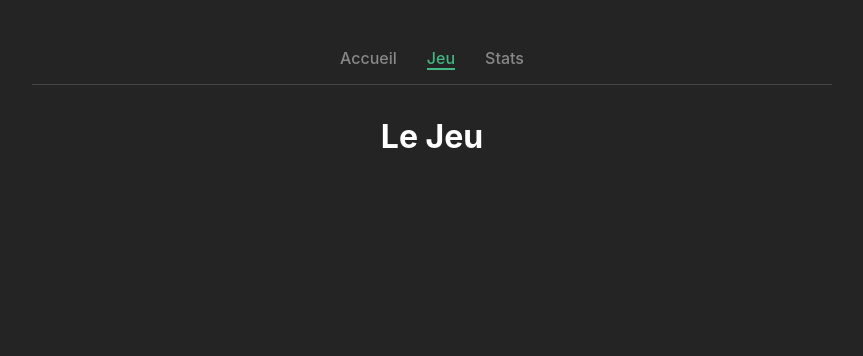
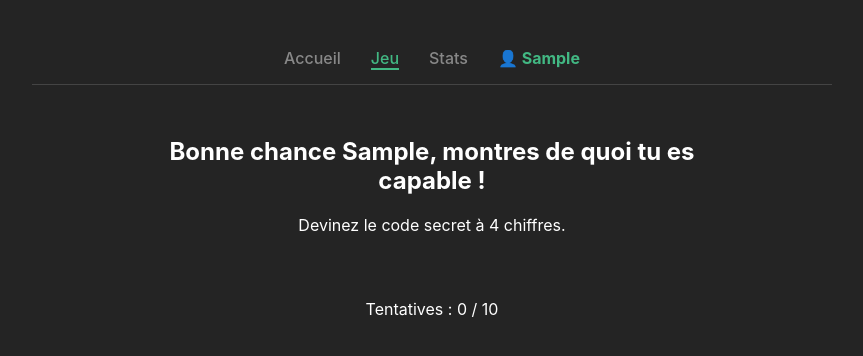
Before and after one commit to Vivienhrm/CodeBreaker-Vue3-Composition, a Vue app: page /home in a window 1280 px wide. Both pictures are taken after typing "Sample" into the empty fields and a click on the button "Commencer la partie". Shown: the top 356 px of the page, without its empty margins (208-1071 px from the left). Built offline with nearby package versions, Linux system fonts and the light colour scheme.

Commit message:
Add Game.vue with game logic, state gestion and pseudo injection

```diff
--- a/src/App.vue
+++ b/src/App.vue
@@ -1,4 +1,6 @@
 <script setup>
+import { inject } from 'vue'
+const pseudo = inject('pseudo')
 </script>
 
 <template>
@@ -6,6 +8,7 @@
     <router-link to="/home">Accueil</router-link>
     <router-link to="/game">Jeu</router-link>
     <router-link to="/stats">Stats</router-link>
+    <span v-if="pseudo" class="user-pseudo">👤 {{ pseudo }}</span>
   </nav>
   <main>
     <router-view></router-view>
@@ -53,6 +56,13 @@ nav a.router-link-active {
   border-bottom: 2px solid #42b883;
 }
 
+.user-pseudo {
+  margin-left: auto;
+  font-weight: bold;
+  color: #42b883;
+  padding: 0 15px;
+}
+
 button {
   background-color: #42b883;
   color: white;
--- a/src/services/game.js
+++ b/src/services/game.js
@@ -2,6 +2,9 @@ import { ref } from 'vue'
 
 export function useGame() {
     const code = ref([])
+    const attempts = ref([])
+    const state = ref('playing') // 'playing', 'won', 'lost'
+    const maxAttempts = 10
 
     const generateCode = () => {
         const digits = []
@@ -12,10 +15,50 @@ export function useGame() {
             }
         }
         code.value = digits
+        attempts.value = []
+        state.value = 'playing'
+    }
+
+    const validateAttempt = (userAttempt) => {
+        if (state.value !== 'playing') return
+
+        let wellPlaced = 0
+        let misplaced = 0
+
+        // Clone for comparison
+        const target = [...code.value]
+        const guess = [...userAttempt]
+
+        for (let i = 0; i < target.length; i++) {
+            if (guess[i] === target[i]) {
+                wellPlaced++
+            } else if (target.includes(guess[i])) {
+                misplaced++
+            }
+        }
+
+        const result = {
+            guess: [...userAttempt],
+            wellPlaced,
+            misplaced
+        }
+
+        attempts.value.push(result)
+
+        if (wellPlaced === target.length) {
+            state.value = 'won'
+        } else if (attempts.value.length >= maxAttempts) {
+            state.value = 'lost'
+        }
+
+        return result
     }
 
     return {
         code,
-        generateCode
+        attempts,
+        state,
+        generateCode,
+        validateAttempt
     }
 }
--- a/src/views/GameView.vue
+++ b/src/views/GameView.vue
@@ -1,8 +1,121 @@
 <template>
-  <div class="game">
-    <h1>Le Jeu</h1>
+  <div class="game-container">
+    <header v-if="pseudo">
+      <h2>Bonne chance {{ pseudo }}, montres de quoi tu es capable !</h2>
+      <p v-if="state === 'playing'">Devinez le code secret à 4 chiffres.</p>
+    </header>
+
+    <section v-if="state === 'won'" class="result won">
+      <h3>Bien joué {{ pseudo }} ! T'es un vrai champion ! 🏆</h3>
+      <p>Le code était bien : <strong>{{ code.join(' ') }}</strong></p>
+      <button @click="resetGame">Nouvelle partie</button>
+    </section>
+
+    <section v-else-if="state === 'lost'" class="result lost">
+      <h3>Dommage {{ pseudo }}, tu as perdu !! 😢</h3>
+      <p>Le code était : <strong>{{ code.join(' ') }}</strong></p>
+      <button @click="resetGame">Réessayer</button>
+    </section>
+
+    <div v-if="state === 'playing'" class="game-play">
+      <!-- Input component will go here in Exercice 4 -->
+      <p class="info">Tentatives : {{ attempts.length }} / 10</p>
+    </div>
+
+    <section class="history" v-if="attempts.length > 0">
+      <h3>Historique des tentatives</h3>
+      <div v-for="(attempt, index) in reversedAttempts" :key="attempts.length - index" class="attempt-card">
+          <div class="attempt-code">
+            <span v-for="d in attempt.guess" class="digit">{{ d }}</span>
+          </div>
+          <div class="attempt-feedback">
+            <span class="well-placed">✅ {{ attempt.wellPlaced }}</span>
+            <span class="misplaced">⚠️ {{ attempt.misplaced }}</span>
+          </div>
+      </div>
+    </section>
   </div>
 </template>
 
 <script setup>
+import { inject, onMounted, computed } from 'vue'
+import { useGame } from '../services/game'
+
+const pseudo = inject('pseudo')
+const { code, attempts, state, generateCode, validateAttempt } = useGame()
+
+const reversedAttempts = computed(() => [...attempts.value].reverse())
+
+const resetGame = () => {
+  generateCode()
+}
+
+onMounted(() => {
+  generateCode()
+})
 </script>
+
+<style scoped>
+.game-container {
+  max-width: 600px;
+  margin: 0 auto;
+  display: flex;
+  flex-direction: column;
+  gap: 2rem;
+}
+
+.result {
+  padding: 2rem;
+  border-radius: 12px;
+  border: 2px solid;
+}
+
+.won {
+  background: rgba(66, 184, 131, 0.1);
+  border-color: #42b883;
+}
+
+.lost {
+  background: rgba(255, 77, 77, 0.1);
+  border-color: #ff4d4d;
+}
+
+.history {
+  display: flex;
+  flex-direction: column;
+  gap: 10px;
+}
+
+.attempt-card {
+  display: flex;
+  justify-content: space-between;
+  align-items: center;
+  background: #2a2a2a;
+  padding: 10px 20px;
+  border-radius: 8px;
+  animation: slideIn 0.3s ease-out;
+}
+
+.attempt-code {
+  display: flex;
+  gap: 5px;
+}
+
+.attempt-code .digit {
+  background: #444;
+  padding: 5px 10px;
+  border-radius: 4px;
+  font-weight: bold;
+}
+
+.attempt-feedback {
+  display: flex;
+  gap: 15px;
+  font-weight: bold;
+}
+
+@keyframes slideIn {
+  from { opacity: 0; transform: translateY(-10px); }
+  to { opacity: 1; transform: translateY(0); }
+}
+</style>
--- a/src/views/StatsView.vue
+++ b/src/views/StatsView.vue
@@ -1,8 +1,10 @@
 <template>
   <div class="stats">
-    <h1>Statistiques</h1>
+    <h1>Statistiques de {{ pseudo }}</h1>
   </div>
 </template>
 
 <script setup>
+import { inject } from 'vue'
+const pseudo = inject('pseudo')
 </script>
```
